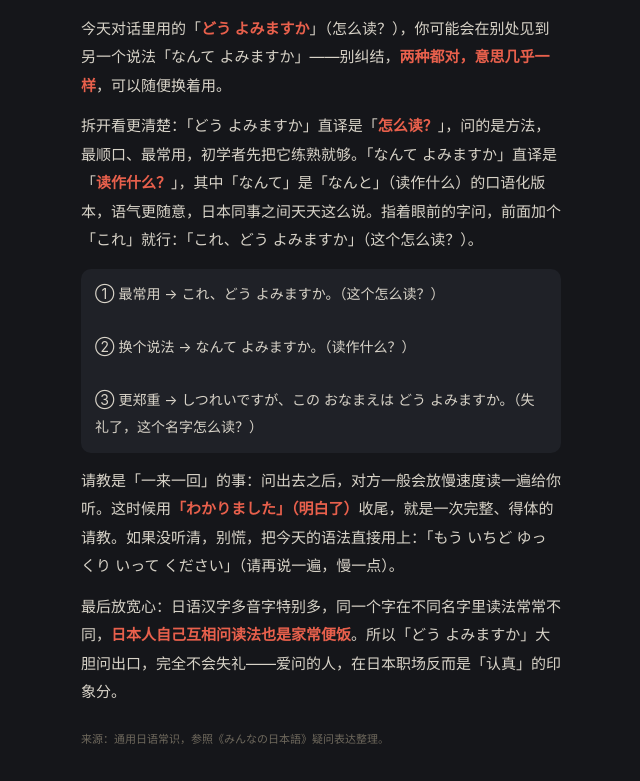
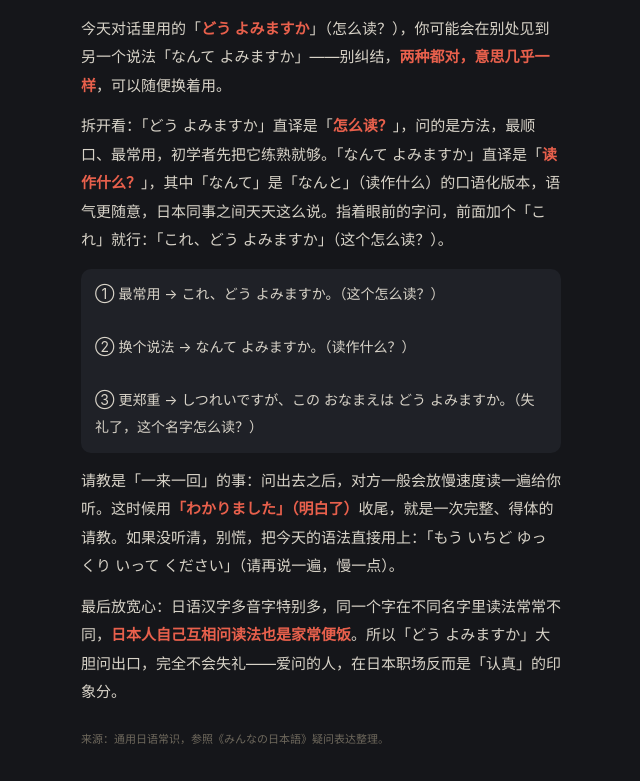
Before and after one commit to guang-917/guang-917.github.io, a plain HTML site: page cards/dig_jp47_1.html in a window 1280 px wide. Shown: the part 100-881 px from the top of the page, without its empty margins (319-959 px from the left). Drawn offline with Linux system fonts and the light colour scheme.

Commit message:
自动推送完整学习卡: cards/dig_jp47_1.html

```diff
--- a/cards/dig_jp47_1.html
+++ b/cards/dig_jp47_1.html
@@ -22,7 +22,7 @@ b{color:#e8604c}
 
 <p>今天对话里用的「<span class="jp">どう よみますか</span>」（怎么读？），你可能会在别处见到另一个说法「なんて よみますか」——别纠结，<b>两种都对，意思几乎一样</b>，可以随便换着用。</p>
 
-<p>拆开看更清楚：「どう よみますか」直译是「<b>怎么读？</b>」，问的是方法，最顺口、最常用，初学者先把它练熟就够。「なんて よみますか」直译是「<b>读作什么？</b>」，其中「なんて」是「なんと」（读作什么）的口语化版本，语气更随意，日本同事之间天天这么说。指着眼前的字问，前面加个「これ」就行：「これ、どう よみますか」（这个怎么读？）。</p>
+<p>拆开看：「どう よみますか」直译是「<b>怎么读？</b>」，问的是方法，最顺口、最常用，初学者先把它练熟就够。「なんて よみますか」直译是「<b>读作什么？</b>」，其中「なんて」是「なんと」（读作什么）的口语化版本，语气更随意，日本同事之间天天这么说。指着眼前的字问，前面加个「これ」就行：「これ、どう よみますか」（这个怎么读？）。</p>
 
 <div class="box">
 ① 最常用 → これ、どう よみますか。（这个怎么读？）<br><br>
```
